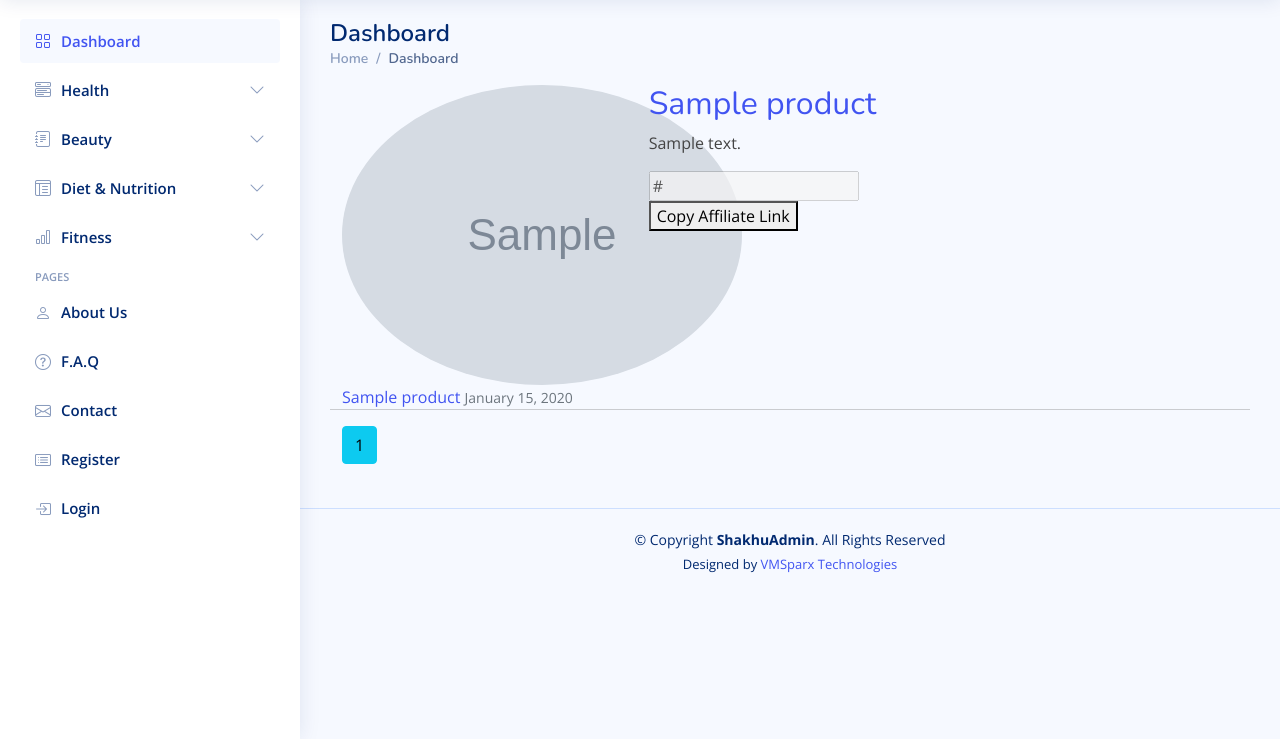
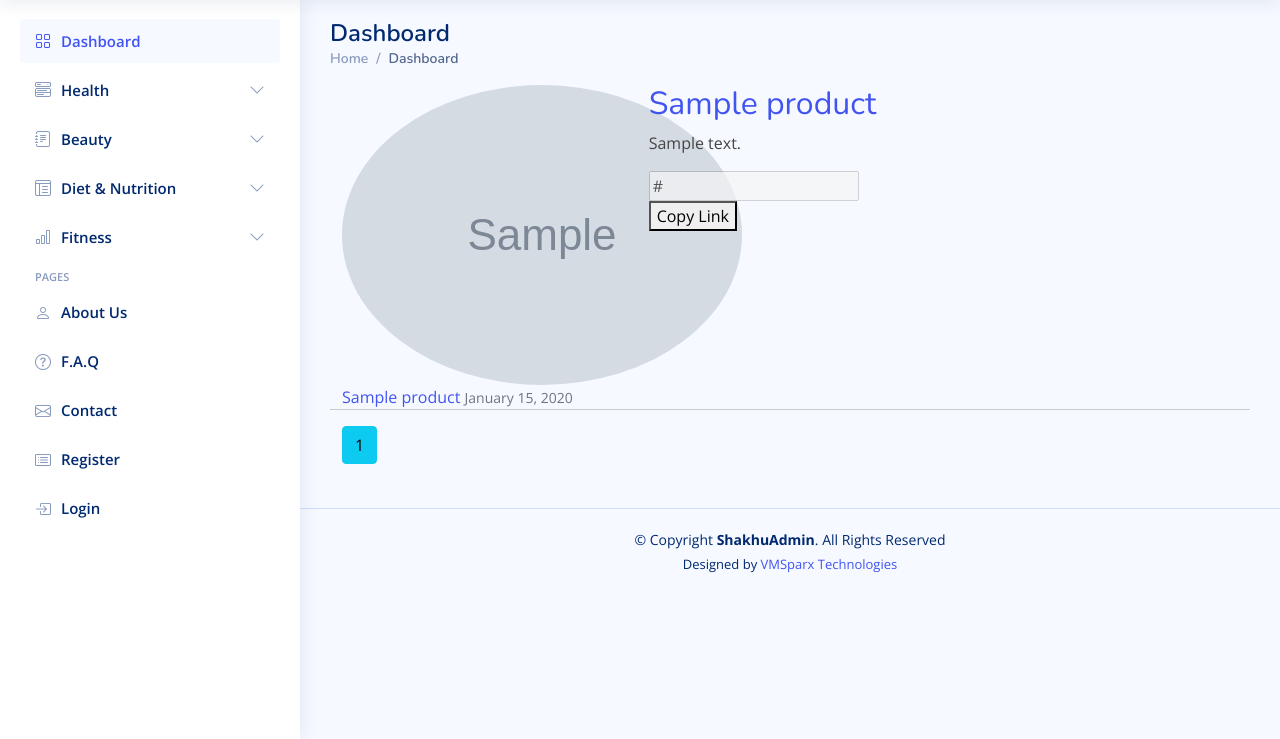
Before and after one commit to Mukesh80530/vipstore, a Django app: template templates/sub-category.html in a window 1280 px wide. Shown: the part 61-800 px from the top of the page. Run offline with Django 3.2, Linux system fonts and the light colour scheme; the template is opened without the code that fills it: most values are stand-ins (such as "Sample title", 1, 10 or a date in 2020); grey boxes marked "Sample" are stand-in pictures; some libraries are stand-ins or nearby versions.

```diff
--- a/templates/sub-category.html
+++ b/templates/sub-category.html
@@ -19,7 +19,7 @@
             <p class="article-content">{{ product.description }}</p>
             <div>
                 <input type="text" value="{{product.affiliate_link}}" id="myInput" readonly disabled>
-                <button onclick="myFunction()">Copy Affiliate Link</button>
+                <button onclick="myFunction()">Copy Link</button>
             </div>
         </div>
         <hr>
```
